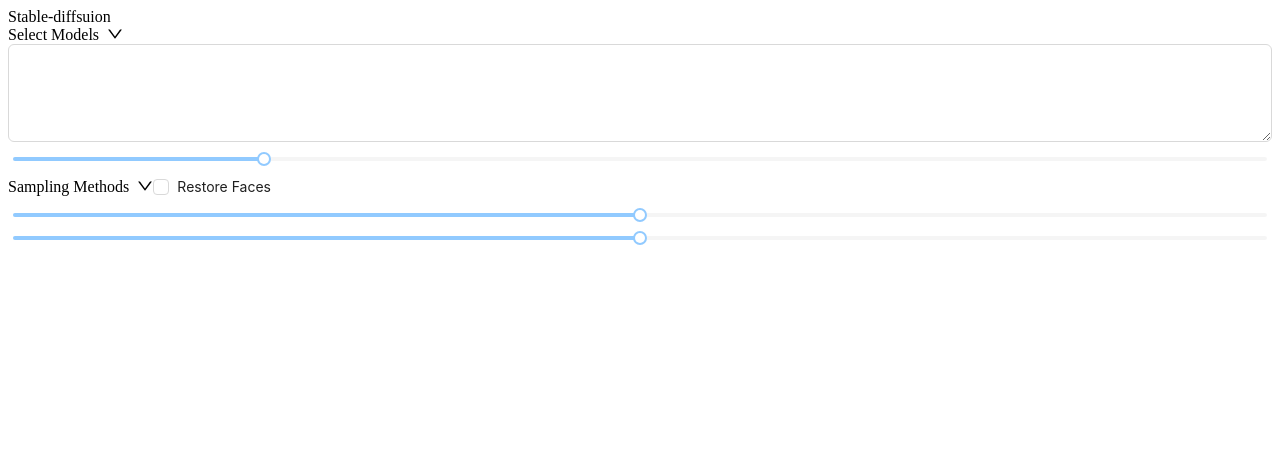
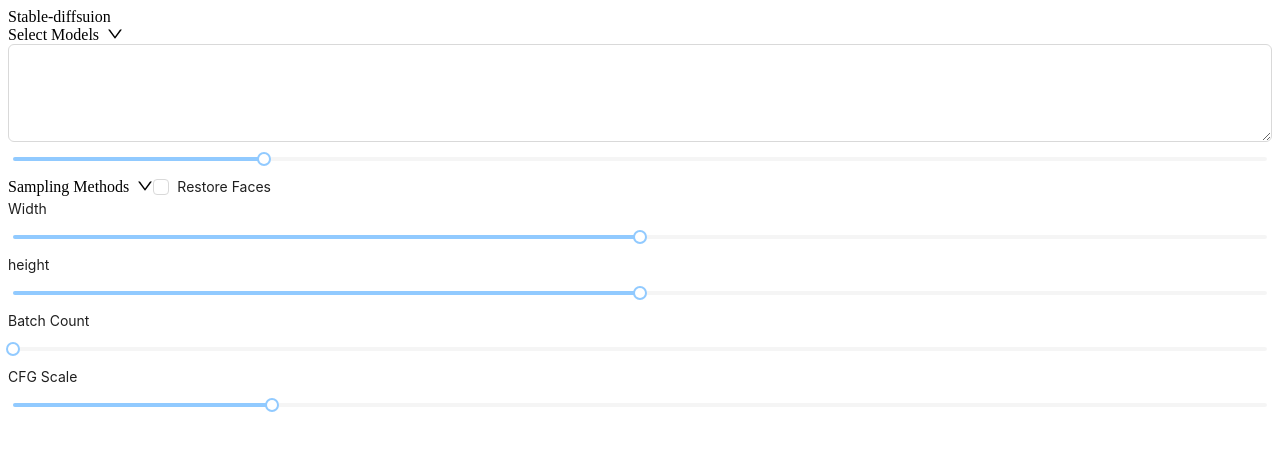
Before and after one commit to huzidev/stable-diffusion-ui, a React (Create React App) app in the folder client/: page / in a window 1280 px wide. Shown: the top 450 px of the page. Built offline with nearby package versions, Linux system fonts and the light colour scheme.

Commit message:
cfg scale

```diff
--- a/client/src/components/Form.tsx
+++ b/client/src/components/Form.tsx
@@ -1,6 +1,6 @@
 import { DownOutlined } from "@ant-design/icons";
 import type { MenuProps } from "antd";
-import { Checkbox, Dropdown, Input, Slider, Space } from "antd";
+import { Checkbox, Dropdown, Input, Slider, Space, Typography } from "antd";
 import type { CheckboxChangeEvent } from 'antd/es/checkbox';
 
 export default function Form() {
@@ -60,11 +60,31 @@
         Restore Faces
        </Checkbox>
 
+      <br />
        {/* slider for width */}
+       <Typography.Text>
+        Width
+       </Typography.Text>
        <Slider defaultValue={512} min={256} max={768}/>
 
        {/* slider for height */}
+       <Typography.Text>
+        height
+       </Typography.Text>
        <Slider defaultValue={512} min={256} max={768}/>
+
+       {/* batch count */}
+       <Typography.Text>
+        Batch Count
+       </Typography.Text>
+       <Slider defaultValue={1} min={1} max={5}/>
+
+      {/* CFG scale */}
+      <Typography.Text>
+        CFG Scale
+       </Typography.Text>
+       <Slider defaultValue={7} min={1} max={30} step={0.5}/>
     </div>
   )
+
 }
```
